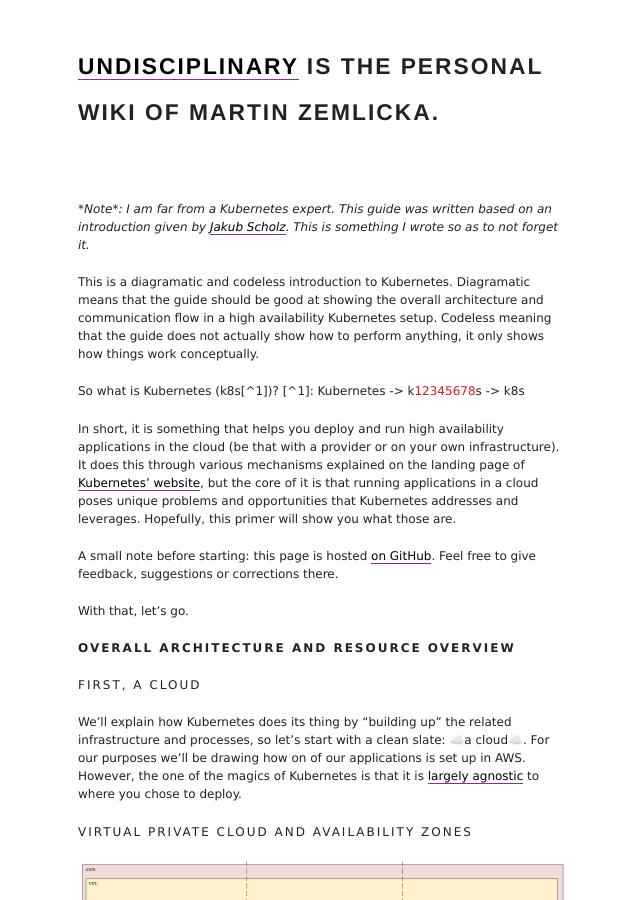
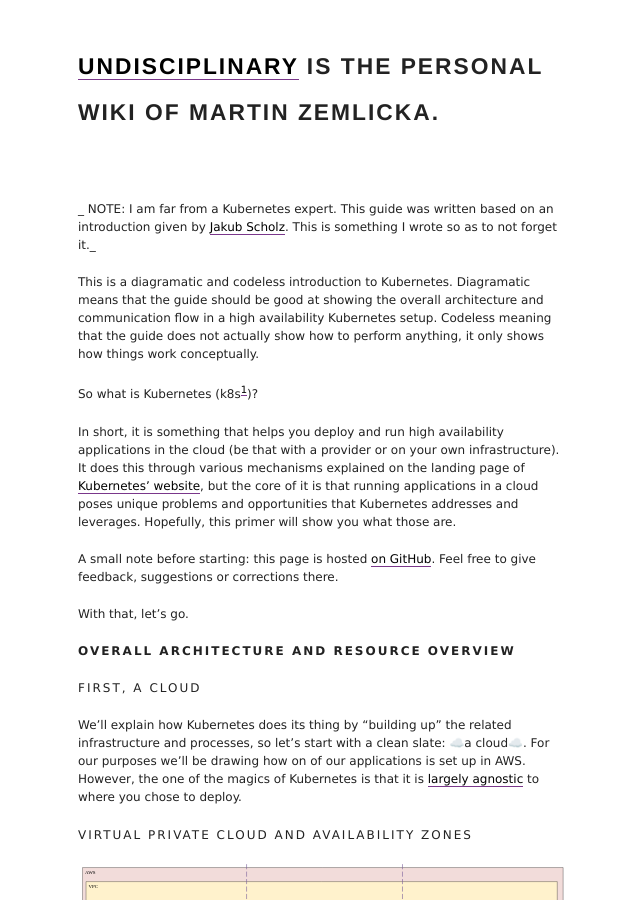
Before and after one commit to zmlka/undisciplinary, a Jekyll site: the page built from kubernets_diagramtic_primer.md, in a window 1280 px wide and 900 px high. Shown: the whole window, without its empty margins (316-956 px from the left). Built offline with Jekyll 4.4.1, drawn with Linux system fonts in a browser that asks for light colours; our own code applies the rules of GitHub Pages for plain Markdown files; some of the changed text lies outside the part shown.

Commit message:
Some markdown corrections that I noticed upon first render

```diff
--- a/kubernets_diagramtic_primer.md
+++ b/kubernets_diagramtic_primer.md
@@ -4,7 +4,7 @@ title: Kubernetes: A Diagramatic Primer
 tags: Kuberenets, AWS, High Availability, Guide, Beginner, Architecture, HA
 ---
 
-_*Note*: I am far from a Kubernetes expert. This guide was written based on an
+_ NOTE: I am far from a Kubernetes expert. This guide was written based on an
 introduction given by [Jakub Scholz](https://github.com/scholzj). This is
 something I wrote so as to not forget it._
 
@@ -15,7 +15,6 @@ that the guide does not actually show how to perform anything, it only shows
 how things work conceptually.
 
 So what is Kubernetes (k8s[^1])?
-[^1]: Kubernetes -> k`12345678`s -> k8s
 
 In short, it is something that helps you deploy and run high availability
 applications in the cloud (be that with a provider or on your own
@@ -91,6 +90,7 @@ However, we _don't want_ Masters to be distributed or duplicated – there shoul
 only ever be one Master leading (ie: Masters don't scale).
 
 Security Groups (SG) are **TODO**
+
 Note that Security Groups are bound to subnets, hence why we have a total of 6
 of them.
 
```
Also changed, not shown: other parts of kubernets_diagramtic_primer.md (+3 -0 lines).
